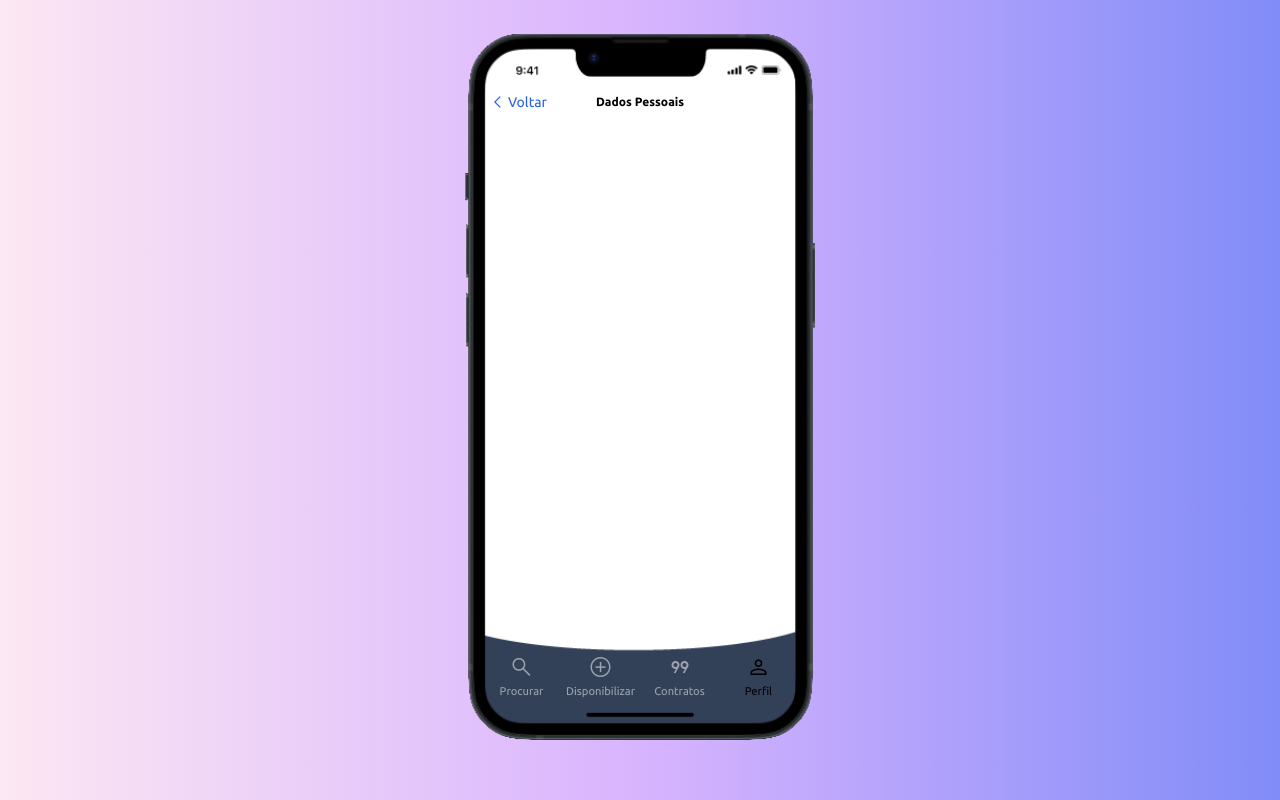
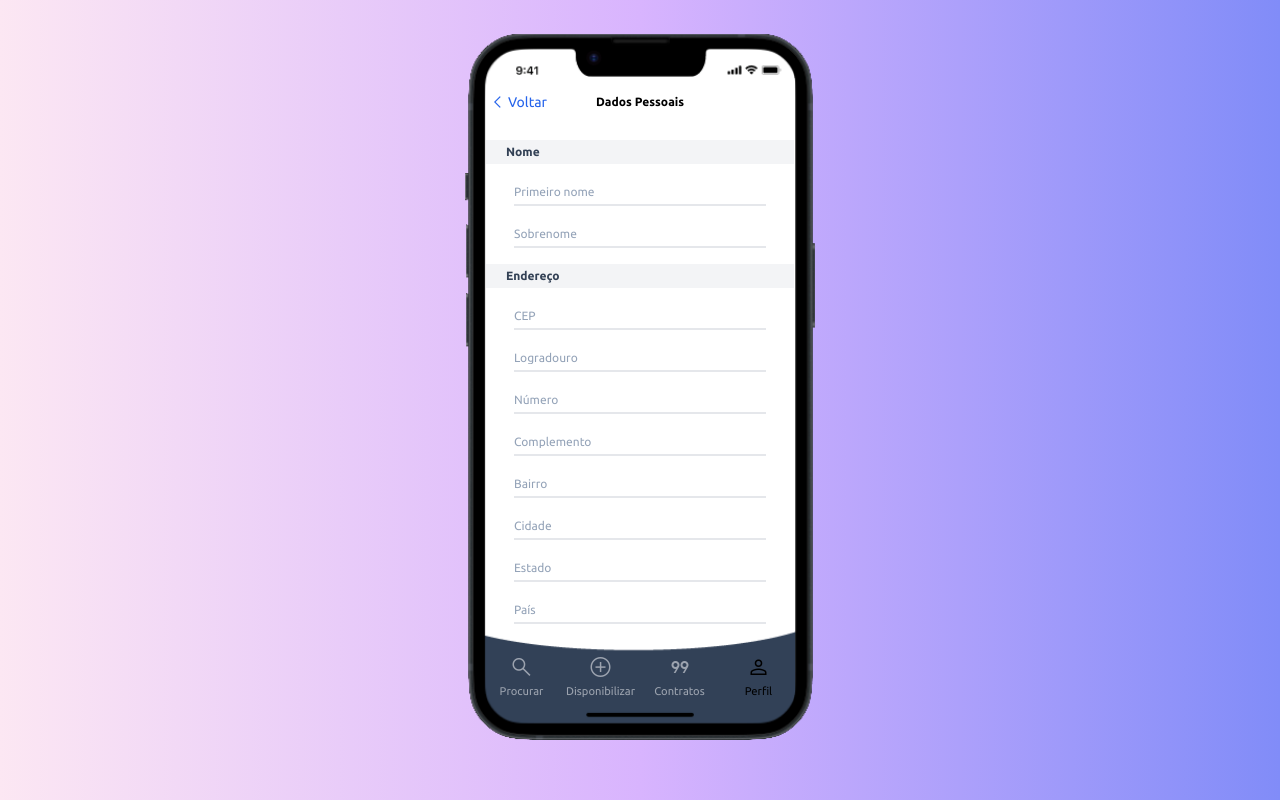
Before and after one commit to Pedrolrbr/fiap_alucar, a plain HTML site: page src/pages/perfil_dados.html in a window 1280 px wide. Drawn offline with nearby package versions, Linux system fonts and the light colour scheme.

Commit message:
Tela Perfil -> Dados Pessoais

```diff
--- a/src/pages/perfil_dados.html
+++ b/src/pages/perfil_dados.html
@@ -43,11 +43,65 @@
             </header>
 
 
-            <main class="flex flex-col h-[506px] px-5">
+            <main class="text-[0.875rem] flex flex-col h-[506px] overflow-y-scroll __hide__scroll__bar">
 
-                <!-- ---------------------------- -->
-                <!-- TO DO: Implementar tela aqui -->
-                <!-- ---------------------------- -->
+                <section class="flex flex-col mt-4 gap-5">
+
+                    <h4 class="px-5 py-1 font-semibold text-xs bg-gray-100 w-[]">Nome</h4>
+
+                    <input type="text" name="nome" placeholder="Primeiro nome"
+                    class="placeholder-slate-400 text-xs outline-none flex flex-col border-b-2 pb-1 mx-7">
+
+                    <input type="text" name="sobrenome" placeholder="Sobrenome"
+                    class="placeholder-slate-400 text-xs outline-none flex flex-col border-b-2 pb-1 mx-7">
+
+                </section>
+
+                <section class="flex flex-col mt-4 gap-5">
+
+                    <h4 class="px-5 py-1 font-semibold text-xs bg-gray-100 w-[]">Endereço</h4>
+
+                    <input type="text" name="cep" placeholder="CEP"
+                    class="placeholder-slate-400 text-xs outline-none flex flex-col border-b-2 pb-1 mx-7">
+
+                    <input type="text" name="logradouro" placeholder="Logradouro"
+                    class="placeholder-slate-400 text-xs outline-none flex flex-col border-b-2 pb-1 mx-7">
+
+                    <input type="text" name="numero" placeholder="Número"
+                    class="placeholder-slate-400 text-xs outline-none flex flex-col border-b-2 pb-1 mx-7">
+
+                    <input type="text" name="complemento" placeholder="Complemento"
+                    class="placeholder-slate-400 text-xs outline-none flex flex-col border-b-2 pb-1 mx-7">
+
+                    <input type="text" name="bairro" placeholder="Bairro"
+                    class="placeholder-slate-400 text-xs outline-none flex flex-col border-b-2 pb-1 mx-7">
+
+                    <input type="text" name="cidade" placeholder="Cidade"
+                    class="placeholder-slate-400 text-xs outline-none flex flex-col border-b-2 pb-1 mx-7">
+
+                    <input type="text" name="estado" placeholder="Estado"
+                    class="placeholder-slate-400 text-xs outline-none flex flex-col border-b-2 pb-1 mx-7">
+
+                    <input type="text" name="pais" placeholder="País"
+                    class="placeholder-slate-400 text-xs outline-none flex flex-col border-b-2 pb-1 mx-7">
+
+                </section>
+
+                <section class="flex flex-col mt-4 gap-5">
+
+                    <h4 class="px-5 py-1 font-semibold text-xs bg-gray-100 w-[]">Contato</h4>
+
+                    <input type="text" name="telefone1" placeholder="DDD + Telefone"
+                    class="placeholder-slate-400 text-xs outline-none flex flex-col border-b-2 pb-1 mx-7">
+
+                    <input type="text" name="telefone2" placeholder="DDD + Telefone"
+                    class="placeholder-slate-400 text-xs outline-none flex flex-col border-b-2 pb-1 mx-7">
+
+                    <input type="text" name="email" placeholder="Email"
+                    class="placeholder-slate-400 text-xs outline-none flex flex-col border-b-2 pb-1 mx-7 mb-6">
+
+                </section>
+
 
             </main>
 
```
